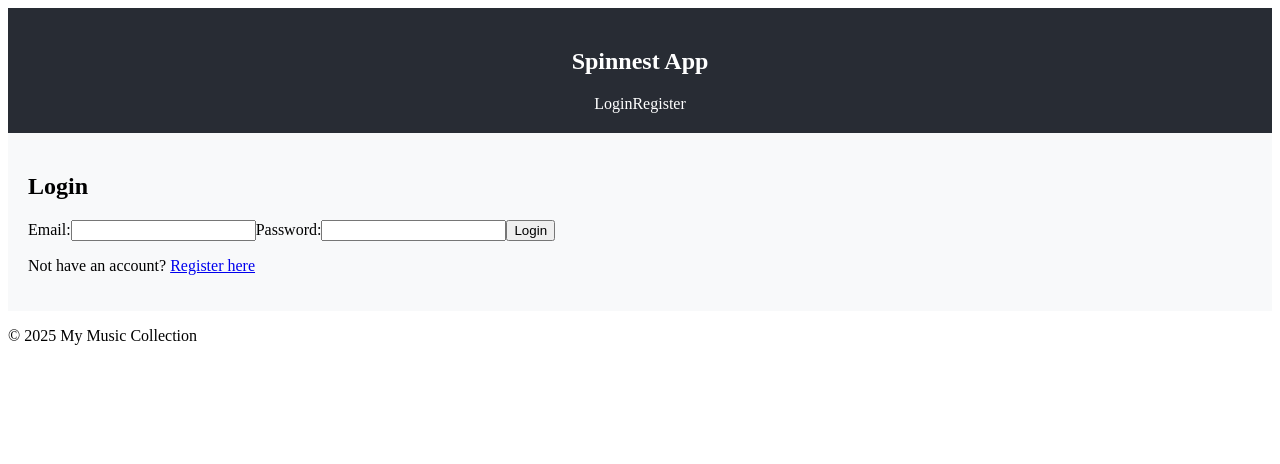
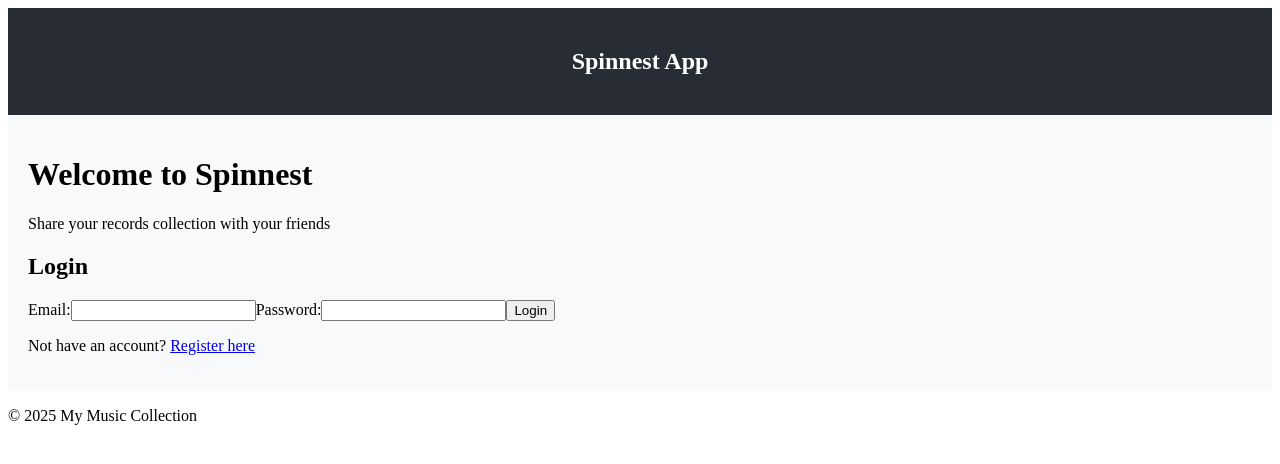
Before and after one commit to oscarsolerunir/spinnest-app, a React (Vite) app: page / in a window 1280 px wide. Before the commit this address led to /login. Shown: the top 464 px of the page. Built offline with nearby package versions, Linux system fonts and the light colour scheme; no server answers.

Commit message:
Add Enviroment Variables to Local

```diff
--- a/src/app/RouterApp.jsx
+++ b/src/app/RouterApp.jsx
@@ -1,32 +1,20 @@
-import {
-  BrowserRouter as Router,
-  Route,
-  Routes,
-  Navigate
-} from 'react-router-dom'
+import { BrowserRouter as Router, Route, Routes } from 'react-router-dom'
 import AlbumsCollection from '../pages/Album/AlbumsCollection'
 import AlbumDetails from '../pages/Album/AlbumDetails'
 import UploadAlbum from '../pages/Album/UploadAlbum'
 import Login from '../components/User/Login'
 import Register from '../components/User/Register'
-import AllAlbums from '../pages/Album/AllAlbums'
 import UserProfile from '../pages/User/UserProfile'
 import DefaultLayout from '../layouts/DefaultLayout'
 import PrivateRoute from '../components/Common/PrivateRoute'
-import { useAuthState } from 'react-firebase-hooks/auth'
-import { auth } from '../services/firebase'
+import Home from '../pages/Home'
 
 const RouterApp = () => {
-  const [user] = useAuthState(auth)
-
   return (
     <Router>
       <DefaultLayout>
         <Routes>
-          <Route
-            path="/"
-            element={user ? <AllAlbums /> : <Navigate to="/login" />}
-          />
+          <Route path="/" element={<Home />} />
           <Route
             path="/collection"
             element={
@@ -47,7 +35,7 @@ const RouterApp = () => {
           <Route path="/login" element={<Login />} />
           <Route path="/register" element={<Register />} />
           <Route
-            path="/user-profile"
+            path="/profile"
             element={
               <PrivateRoute>
                 <UserProfile />
--- a/src/components/Common/Header/index.jsx
+++ b/src/components/Common/Header/index.jsx
@@ -1,14 +1,12 @@
 import Logo from '../Logo'
 import NavItems from '../NavItems'
-import { HeaderContainer, NavContainer } from './styles'
+import { HeaderContainer } from './styles'
 
 const Header = () => {
   return (
     <HeaderContainer>
       <Logo />
-      <NavContainer>
-        <NavItems />
-      </NavContainer>
+      <NavItems />
     </HeaderContainer>
   )
 }
--- a/src/components/Common/Header/styles.js
+++ b/src/components/Common/Header/styles.js
@@ -6,20 +6,3 @@ export const HeaderContainer = styled.header`
   color: white;
   text-align: center;
 `
-
-export const NavContainer = styled.nav`
-  ul {
-    list-style: none;
-    padding: 0;
-  }
-
-  li {
-    display: inline;
-    margin: 0 10px;
-  }
-
-  a {
-    color: white;
-    text-decoration: none;
-  }
-`
--- a/src/components/Common/NavItems/index.jsx
+++ b/src/components/Common/NavItems/index.jsx
@@ -1,6 +1,7 @@
 import { Link } from 'react-router-dom'
 import { useAuthState } from 'react-firebase-hooks/auth'
 import { auth, signOut } from '../../../services/firebase'
+import { NavContainer } from './styles'
 
 const NavItems = () => {
   const [user] = useAuthState(auth)
@@ -16,19 +17,27 @@ const NavItems = () => {
   }
 
   return (
-    <nav>
-      {user ? (
-        <>
-          <Link to="/profile">Profile</Link>
-          <button onClick={handleSignOut}>Sign Out</button>
-        </>
-      ) : (
-        <>
-          <Link to="/login">Login</Link>
-          <Link to="/register">Register</Link>
-        </>
+    <NavContainer>
+      {user && (
+        <ul>
+          <li>
+            <Link to="/">Home</Link>
+          </li>
+          <li>
+            <Link to="/collection">My Collection</Link>
+          </li>
+          <li>
+            <Link to="/upload-album">Upload Album</Link>
+          </li>
+          <li>
+            <Link to="/profile">Profile</Link>
+          </li>
+          <li>
+            <button onClick={handleSignOut}>Sign Out</button>
+          </li>
+        </ul>
       )}
-    </nav>
+    </NavContainer>
   )
 }
 
--- /dev/null
+++ b/src/components/Common/NavItems/styles.js
@@ -0,0 +1,18 @@
+import styled from 'styled-components'
+
+export const NavContainer = styled.nav`
+  ul {
+    list-style: none;
+    padding: 0;
+  }
+
+  li {
+    display: inline;
+    margin: 0 10px;
+  }
+
+  a {
+    color: white;
+    text-decoration: none;
+  }
+`
--- a/src/pages/Home.jsx
+++ b/src/pages/Home.jsx
@@ -1,24 +1,16 @@
-import { useEffect } from 'react'
 import { useAuthState } from 'react-firebase-hooks/auth'
 import { auth } from '../services/firebase'
-import { useNavigate } from 'react-router-dom'
+import AllAlbums from './Album/AllAlbums'
 import Login from '../components/User/Login'
 
 const Home = () => {
   const [user] = useAuthState(auth)
-  const navigate = useNavigate()
-
-  useEffect(() => {
-    if (user) {
-      navigate('/all-albums')
-    }
-  }, [user, navigate])
 
   return (
     <div>
       <h1>Welcome to Spinnest</h1>
-      <p>Upload your record collection</p>
-      {!user && <Login />}
+      <p>Share your records collection with your friends</p>
+      {user ? <AllAlbums /> : <Login />}
     </div>
   )
 }
--- a/src/pages/User/UserProfile.jsx
+++ b/src/pages/User/UserProfile.jsx
@@ -14,15 +14,21 @@ const UserProfile = () => {
 
   useEffect(() => {
     if (user) {
+      console.log('User authenticated:', user)
       const fetchUserData = async () => {
         const userDoc = await getDoc(doc(db, 'users', user.uid))
         if (userDoc.exists()) {
           const userData = userDoc.data()
+          console.log('User data:', userData)
           setName(userData.name)
           setEmail(userData.email)
+        } else {
+          console.log('No user data found')
         }
       }
       fetchUserData()
+    } else {
+      console.log('No user authenticated')
     }
   }, [user])
 
```
